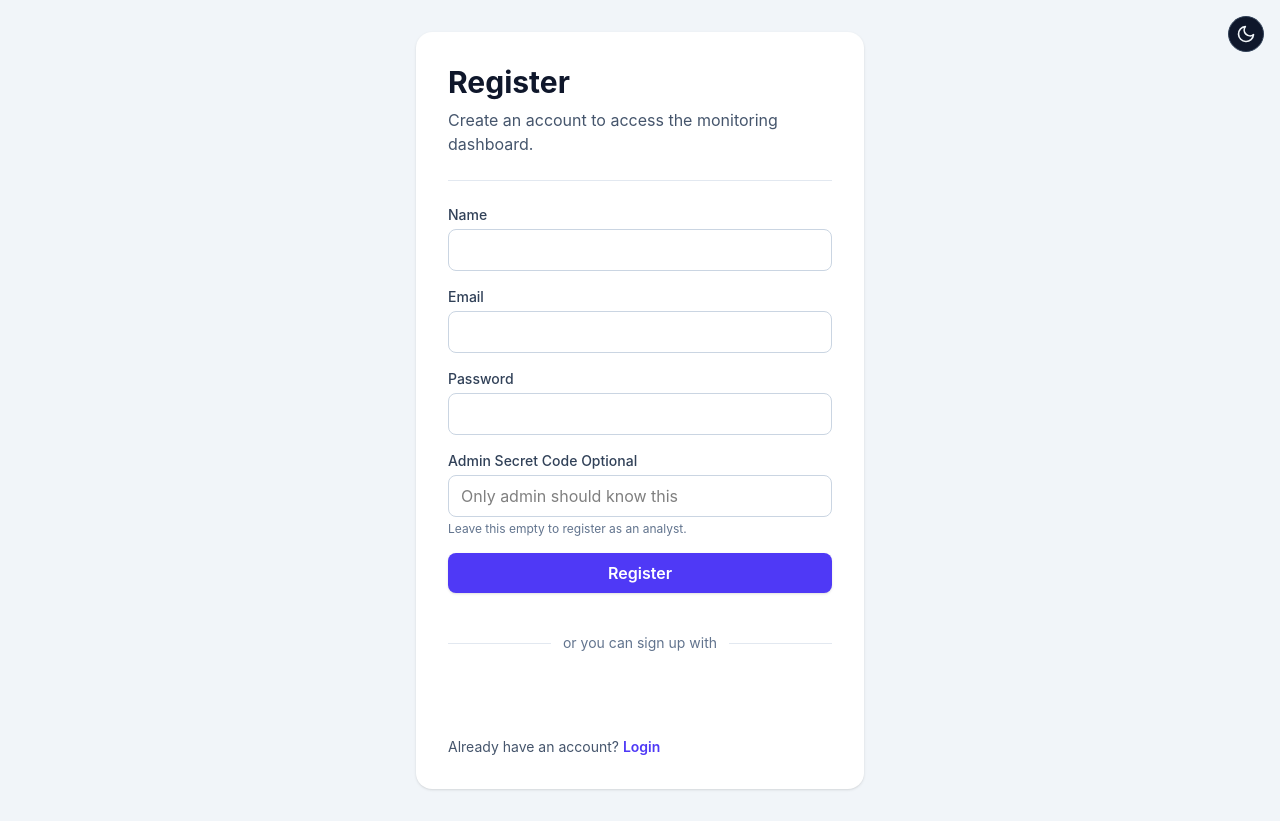
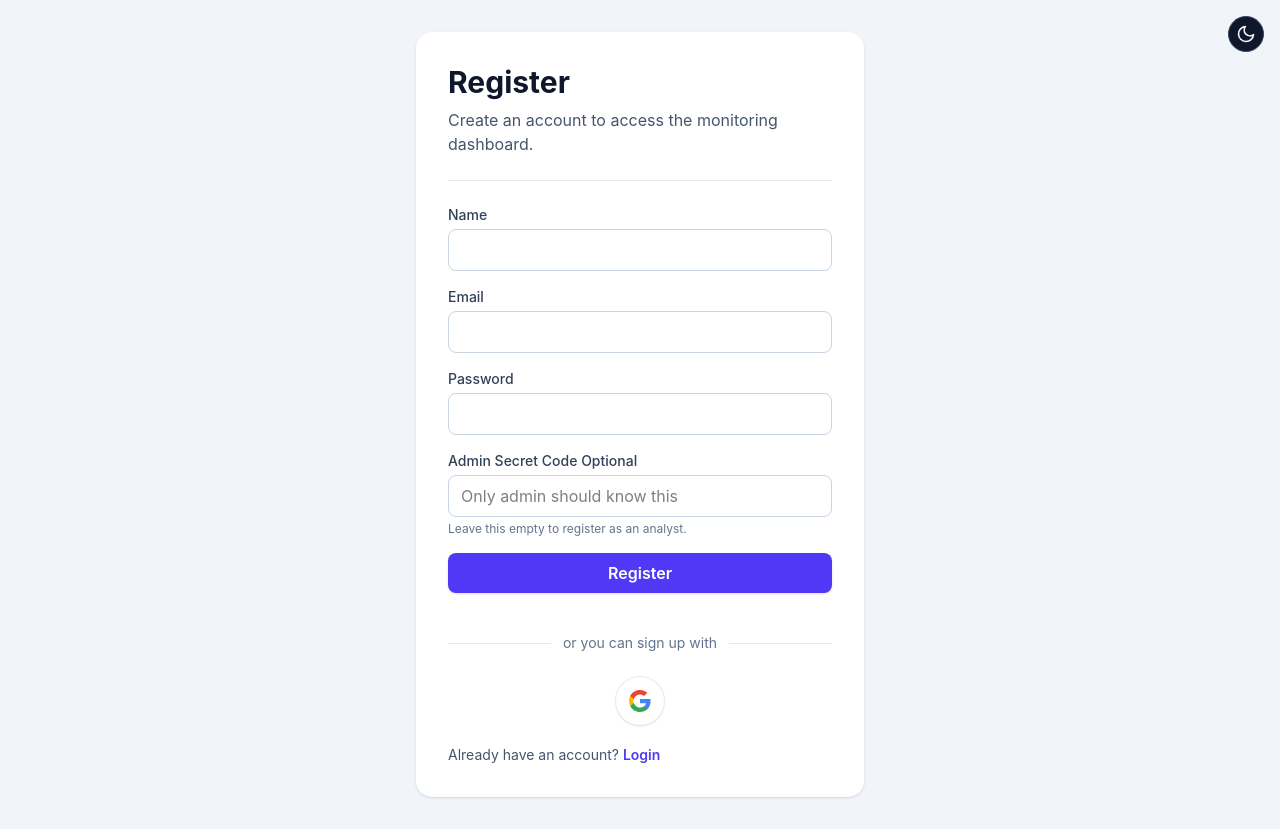
Before and after one commit to SwarnavaItIs/risk-trade-monitoring-engine, a React (Vite) app in the folder frontend/: page /register in a window 1280 px wide. Built offline with nearby package versions, Linux system fonts and the light colour scheme; no server answers.

Commit message:
Improve Google auth icon UI

```diff
--- /dev/null
+++ b/frontend/src/components/GoogleIconButton.jsx
@@ -0,0 +1,49 @@
+import { GoogleLogin } from "@react-oauth/google";
+
+const GoogleIconButton = ({ onSuccess, onError }) => {
+    return (
+        <div className="relative size-12">
+            <button
+                type="button"
+                className="flex size-12 items-center justify-center rounded-full bg-white shadow ring-1 ring-slate-200 transition hover:scale-105"
+                aria-label="Continue with Google"
+            >
+                <svg
+                    className="size-6"
+                    viewBox="0 0 24 24"
+                >
+                    <path
+                        fill="#4285F4"
+                        d="M22.56 12.25c0-.78-.07-1.53-.2-2.25H12v4.26h5.92c-.26 1.37-1.04 2.53-2.21 3.31v2.77h3.57c2.08-1.92 3.28-4.74 3.28-8.09z"
+                    />
+                    <path
+                        fill="#34A853"
+                        d="M12 23c2.97 0 5.46-.98 7.28-2.66l-3.57-2.77c-.98.66-2.23 1.06-3.71 1.06-2.86 0-5.29-1.93-6.16-4.53H2.18v2.84C3.99 20.53 7.7 23 12 23z"
+                    />
+                    <path
+                        fill="#FBBC05"
+                        d="M5.84 14.1c-.22-.66-.35-1.36-.35-2.1s.13-1.44.35-2.1V7.06H2.18C1.43 8.55 1 10.22 1 12s.43 3.45 1.18 4.94l3.66-2.84z"
+                    />
+                    <path
+                        fill="#EA4335"
+                        d="M12 5.38c1.62 0 3.06.56 4.21 1.64l3.15-3.15C17.45 2.09 14.97 1 12 1 7.7 1 3.99 3.47 2.18 7.06L5.84 9.9C6.71 7.3 9.14 5.38 12 5.38z"
+                    />
+                </svg>
+            </button>
+
+            <div className="absolute inset-0 z-10 opacity-0">
+                <GoogleLogin
+                    type="icon"
+                    shape="circle"
+                    theme="outline"
+                    size="large"
+                    width="48"
+                    onSuccess={onSuccess}
+                    onError={onError}
+                />
+            </div>
+        </div>
+    );
+};
+
+export default GoogleIconButton;
--- a/frontend/src/components/Navbar.jsx
+++ b/frontend/src/components/Navbar.jsx
@@ -1,18 +1,47 @@
+import { useState } from "react";
 import { Link, useNavigate } from "react-router-dom";
 import ThemeToggle from "./ThemeToggle";
 
 const Navbar = () => {
     const navigate = useNavigate();
 
+    const [isLoggingOut, setIsLoggingOut] = useState(false);
+
     const user = JSON.parse(localStorage.getItem("user"));
 
     const handleLogout = () => {
+        if (isLoggingOut) {
+            return;
+        }
+
+        setIsLoggingOut(true);
+
+        setTimeout(() => {
             localStorage.removeItem("token");
             localStorage.removeItem("user");
+
             navigate("/login");
+        }, 1200);
     };
 
     return (
+        <>
+            {isLoggingOut && (
+                <div className="fixed inset-0 z-[9999] flex items-center justify-center bg-slate-950/50 backdrop-blur-sm">
+                    <div className="rounded-2xl bg-white px-8 py-6 text-center shadow-2xl">
+                        <div className="mx-auto mb-4 size-10 animate-spin rounded-full border-4 border-slate-200 border-t-indigo-600"></div>
+
+                        <h2 className="text-xl font-bold text-slate-900">
+                            Logging out...
+                        </h2>
+
+                        <p className="mt-2 text-sm text-slate-500">
+                            Please wait while we securely end your session.
+                        </p>
+                    </div>
+                </div>
+            )}
+
             <nav className="flex h-16 items-center justify-between bg-slate-950 px-8 text-white shadow">
                 <div className="text-lg font-bold tracking-wide">
                     Risk Trade Monitoring Engine
@@ -63,16 +92,17 @@ const Navbar = () => {
                         </Link>
                     )}
 
-
                     <button
                         type="button"
                         onClick={handleLogout}
-                    className="rounded-lg bg-red-600 px-3 py-1.5 font-semibold transition hover:bg-red-700"
+                        disabled={isLoggingOut}
+                        className="rounded-lg bg-red-600 px-3 py-1.5 font-semibold transition hover:bg-red-700 disabled:cursor-not-allowed disabled:opacity-70"
                     >
                         Logout
                     </button>
                 </div>
             </nav>
+        </>
     );
 };
 
--- a/frontend/src/pages/Login.jsx
+++ b/frontend/src/pages/Login.jsx
@@ -2,7 +2,7 @@ import { useState } from "react";
 import { Link, useNavigate } from "react-router-dom";
 import ThemeToggle from "../components/ThemeToggle";
 
-import { GoogleLogin } from "@react-oauth/google";
+import GoogleIconButton from "../components/GoogleIconButton";
 import { googleLoginUser, loginUser } from "../api/api";
 
 const Login = () => {
@@ -164,20 +164,12 @@ const Login = () => {
                     </div>
 
                     <div className="flex justify-center">
-                        <div className="overflow-hidden rounded-full">
-                            <GoogleLogin
-                                type="icon"
-                                shape="circle"
-                                theme="outline"
-                                size="large"
-                                logo_alignment="center"
-                                width="48"
-                                onSuccess={handleGoogleSuccess}
-                                onError={() => {
-                                    setError("Google login failed");
-                                }}
-                            />
-                        </div>
+                        <GoogleIconButton
+                            onSuccess={handleGoogleSuccess}
+                            onError={() => {
+                                setError("Google login failed");
+                            }}
+                        />
                     </div>
                 </form>
             </div>
--- a/frontend/src/pages/Register.jsx
+++ b/frontend/src/pages/Register.jsx
@@ -2,7 +2,7 @@ import { useState } from "react";
 import { Link, useNavigate } from "react-router-dom";
 import ThemeToggle from "../components/ThemeToggle";
 
-import { GoogleLogin } from "@react-oauth/google";
+import GoogleIconButton from "../components/GoogleIconButton";
 import { googleLoginUser, registerUser } from "../api/api";
 
 const Register = () => {
@@ -188,9 +188,7 @@ const Register = () => {
                     </div>
 
                     <div className="flex justify-center">
-                        <GoogleLogin
-                            type="icon"
-                            shape="circle"
+                        <GoogleIconButton
                             onSuccess={handleGoogleSuccess}
                             onError={() => {
                                 setError("Google registration failed");
```
Lines whose indentation alone changed are shown as unchanged.
